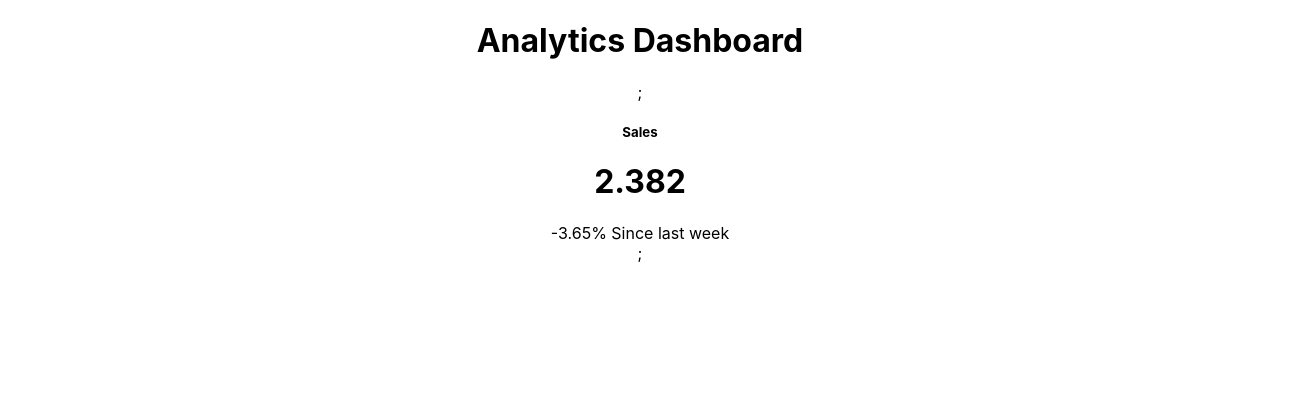
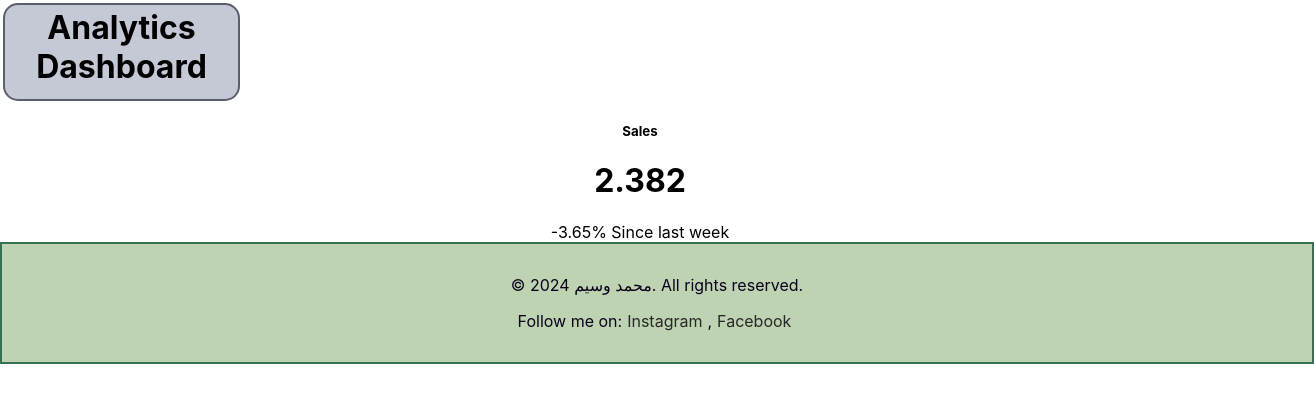
Before and after one commit to MUHAMMADWASEEM22095/assignment2, a React (Create React App) app: page / in a window 1280 px wide. Shown: the top 402 px of the page, 1314 px wide, since content can reach past the window. Built offline with nearby package versions, Linux system fonts and the light colour scheme.

Commit message:
Footer component

```diff
--- a/src/App.css
+++ b/src/App.css
@@ -36,3 +36,35 @@
     transform: rotate(360deg);
   }
 }
+
+
+.Title{
+    width: 229px;
+    height: 90px;
+    padding: 2px;
+    background-color: #c4c9d5;
+    border-radius: 15px;
+    border: 2px solid #5a5f6c;
+    margin: 3px;
+}
+.Tname{
+  width: auto;
+  height: auto;
+  margin: 1px;
+}
+.footer {
+  background-color: #bed3b2;
+  border: 2px solid #367250;
+  color: #0a021c;
+  text-align: center;
+  padding: 15px ;
+  position: relative;
+  bottom: 0;
+  width: 100%;
+}
+
+.footer a {
+  color: #282828;
+  text-decoration: none;
+  margin: 0 5px;
+}
--- a/src/App.js
+++ b/src/App.js
@@ -2,12 +2,15 @@ import logo from './logo.svg';
 import './App.css';
 import Cards from './Components/Cards';
 import Title from './Components/Title';
+import Footer from './Components/Footer';
 
 function App() {
   return (
     <div className="App">
-      <Title/>;
-      <Cards/>;
+
+      <Title/>
+      <Cards/>
+      <Footer/>
     </div>
   );
 }
--- /dev/null
+++ b/src/Components/Footer.jsx
@@ -0,0 +1,15 @@
+import React from 'react'
+
+export default function footer() {
+  return (
+    <div>
+        <footer class="footer" id="contact">
+            <p id="urdu">&copy; 2024 محمد وسیم. All rights reserved.</p>
+            <p>Follow me on:
+                <a href="https://Instagram.com/__muhammad__waseem" target="_blank">Instagram</a>,
+                <a href="https://linkedin.com/in/yourprofile" target="_blank">Facebook</a>
+            </p>
+        </footer>
+    </div>
+  )
+}
--- a/src/Components/Title.jsx
+++ b/src/Components/Title.jsx
@@ -2,8 +2,8 @@ import React from 'react'
 
 export default function Title() {
   return (
-    <div>
-        <h1 class="h3 mb-3"><strong>Analytics</strong> Dashboard</h1>
+    <div className='Title'>
+        <h1 class="Tname"><strong>Analytics</strong> Dashboard</h1>
     </div>
   )
 }
```
